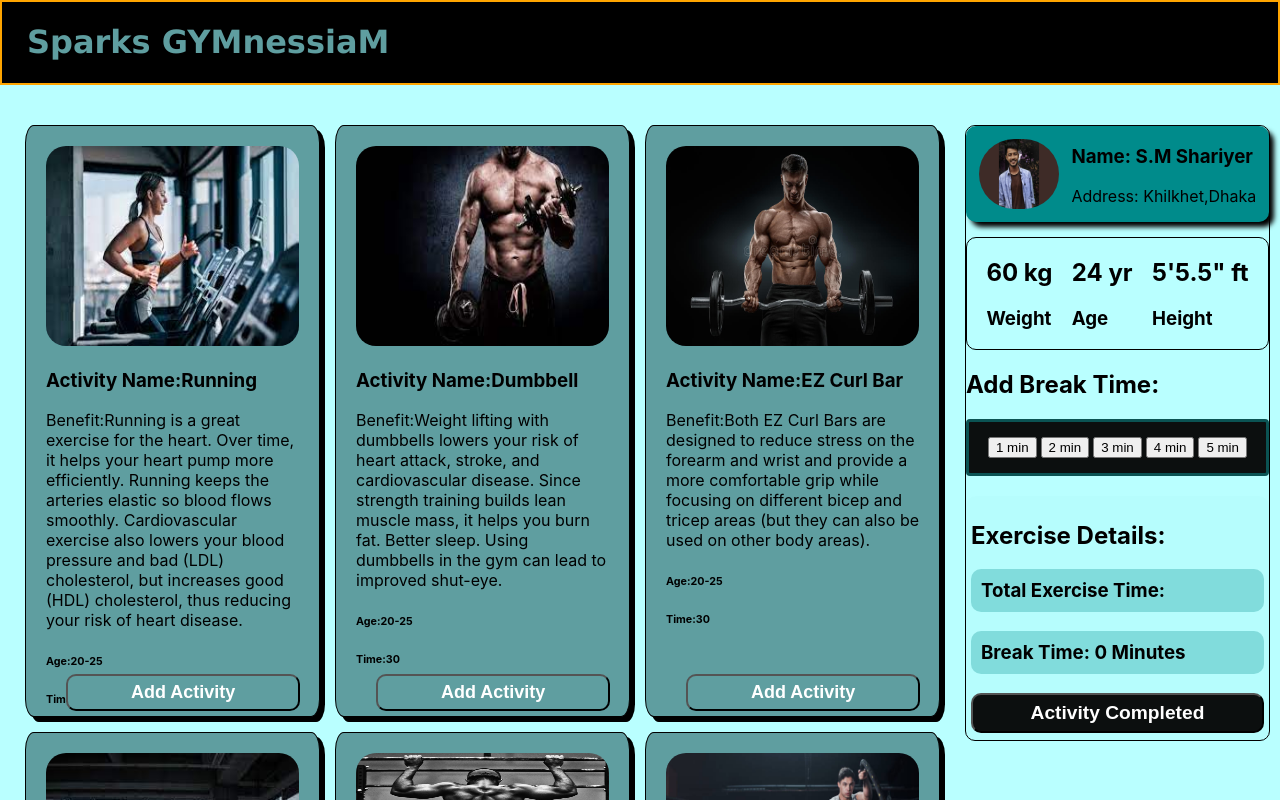
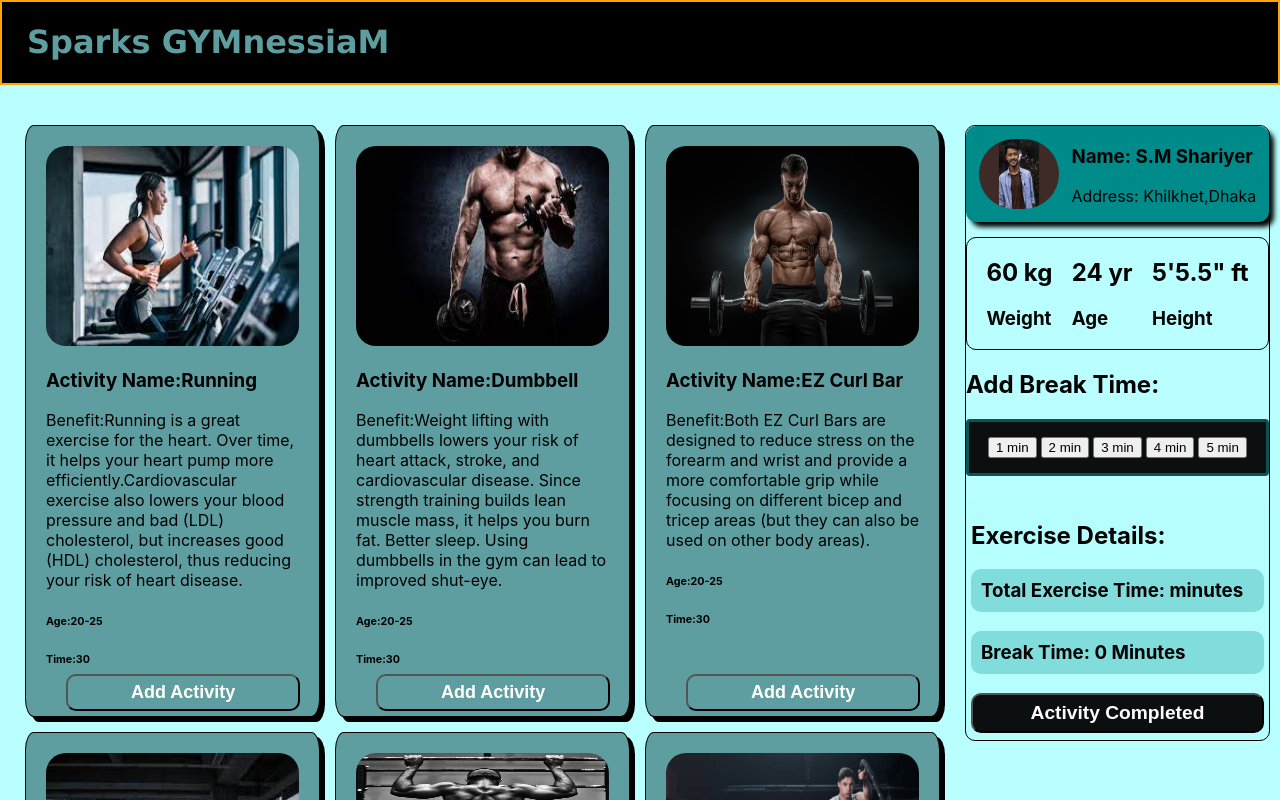
Before and after one commit to Shariyer/Sparks-Gymnessiam, a React (Create React App) app: page / in a window 1280 px wide. Shown: the top 800 px of the page. Built offline with nearby package versions, Linux system fonts and the light colour scheme.

Commit message:
json modified

```diff
--- a/package.json
+++ b/package.json
@@ -11,6 +11,7 @@
     "@testing-library/user-event": "^13.5.0",
     "react": "^18.2.0",
     "react-dom": "^18.2.0",
+    "react-notifications": "^1.7.4",
     "react-scripts": "^2.1.3",
     "react-toastify": "^9.0.8",
     "web-vitals": "^2.1.4"
--- a/public/activities.json
+++ b/public/activities.json
@@ -2,7 +2,7 @@
   {
     "id": "1",
     "name": "Running",
-    "description": "Running is a great exercise for the heart. Over time, it helps your heart pump more efficiently. Running keeps the arteries elastic so blood flows smoothly. Cardiovascular exercise also lowers your blood pressure and bad (LDL) cholesterol, but increases good (HDL) cholesterol, thus reducing your risk of heart disease.",
+    "description": "Running is a great exercise for the heart. Over time, it helps your heart pump more efficiently.Cardiovascular exercise also lowers your blood pressure and bad (LDL) cholesterol, but increases good (HDL) cholesterol, thus reducing your risk of heart disease.",
     "age": "20-25",
     "time": 30,
     "img": "./activities pic/trademil running.jfif"
--- a/src/components/Activities/Activities.js
+++ b/src/components/Activities/Activities.js
@@ -16,8 +16,8 @@ const Activities = () => {
 
     }, [])
 
-
-    let [breakTime,setBreakTime]=useState(0)
+    // for break time
+    let [breakTime, setBreakTime] = useState(0)
 
     const btnHandler1 = () => {
         breakTime = 1;
@@ -44,20 +44,28 @@ const Activities = () => {
         setBreakTime(breakTime)
         addToLocalStorage(totalTime, breakTime);
     }
+
     // calculating total time
-    let totalTime =0;
-    const clickHandlerAddToOperation = (activity)=>{
+    // let [newTime, setTime] = useState(0)
+
+    // console.log("newtime:" + newTime);
+    let totalTime = 0;
+    const clickHandlerAddToOperation = (activity) => {
 
         totalTime = totalTime + activity.time;
+
+
+        // console.log("inside handerler"+totalTime)
         addToLocalStorage(totalTime, breakTime);
-
     }
     // for showing data
-
+    // let [storedActivities, setStoredActivities]=useState(0)
     useEffect(() => {
         const storedActivities = getStoredActivities();
 
-    },[breakTime,totalTime])
+        console.log(storedActivities);
+
+    },[totalTime,breakTime])
 
     return (
         <div className='all-activities'>
--- a/src/components/Operation/Operation.js
+++ b/src/components/Operation/Operation.js
@@ -1,13 +1,18 @@
 import React from 'react'
 import './Operation.css'
-// import { toast } from 'react-toastify';
-// import 'react-toastify/dist/ReactToastify.css';
-// toast.configure()
+
+
+
 const Operation = (props) => {
-    console.log(props)
-    const { btnHandler1, btnHandler2, btnHandler3, btnHandler4, btnHandler5, breakTime } = props;
 
-    // const notify = () => toast("Wow so easy!");
+    const { breakTime } = props;
+    const { btnHandler1, btnHandler2, btnHandler3, btnHandler4, btnHandler5} = props;
+
+    function notification() {
+
+        alert('SUCCESSFULL!Your activity is Completed');
+    }
+
 
      return (
          <div className='operation-container'>
@@ -47,9 +52,9 @@ const Operation = (props) => {
              </div>
              <div className='exercise-details'>
                  <h2>Exercise Details:</h2>
-                 <h3 className='total-time'>Total Exercise Time:</h3>
+                 <h3 className='total-time'>Total Exercise Time: minutes</h3>
                  <h3 className='break-time'>Break Time: {breakTime} Minutes</h3>
-                 <button  className='activity-completed-btn'>Activity Completed</button>
+                 <button onClick={notification}  className='activity-completed-btn'>Activity Completed</button>
 
              </div>
          </div>
```
Also changed, not shown: 1 other file (tests, documents, lock files or other folders).
